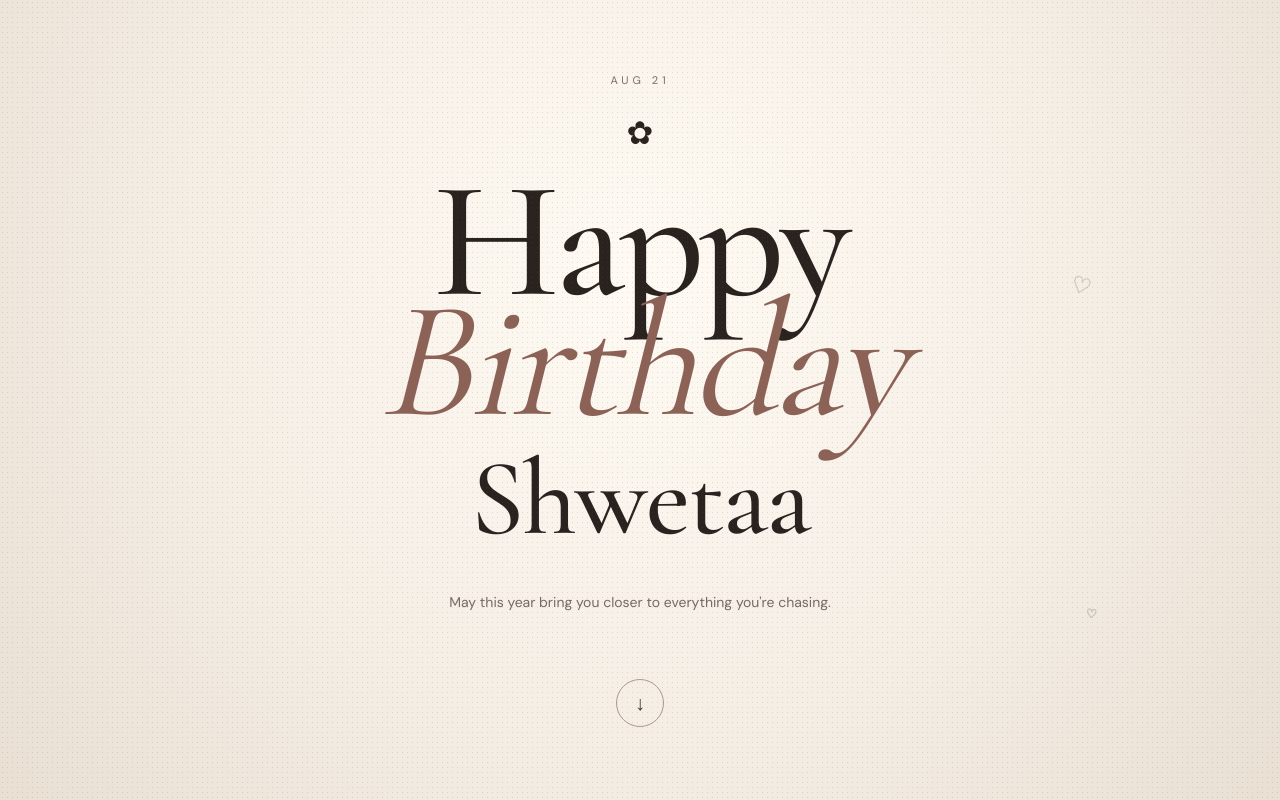
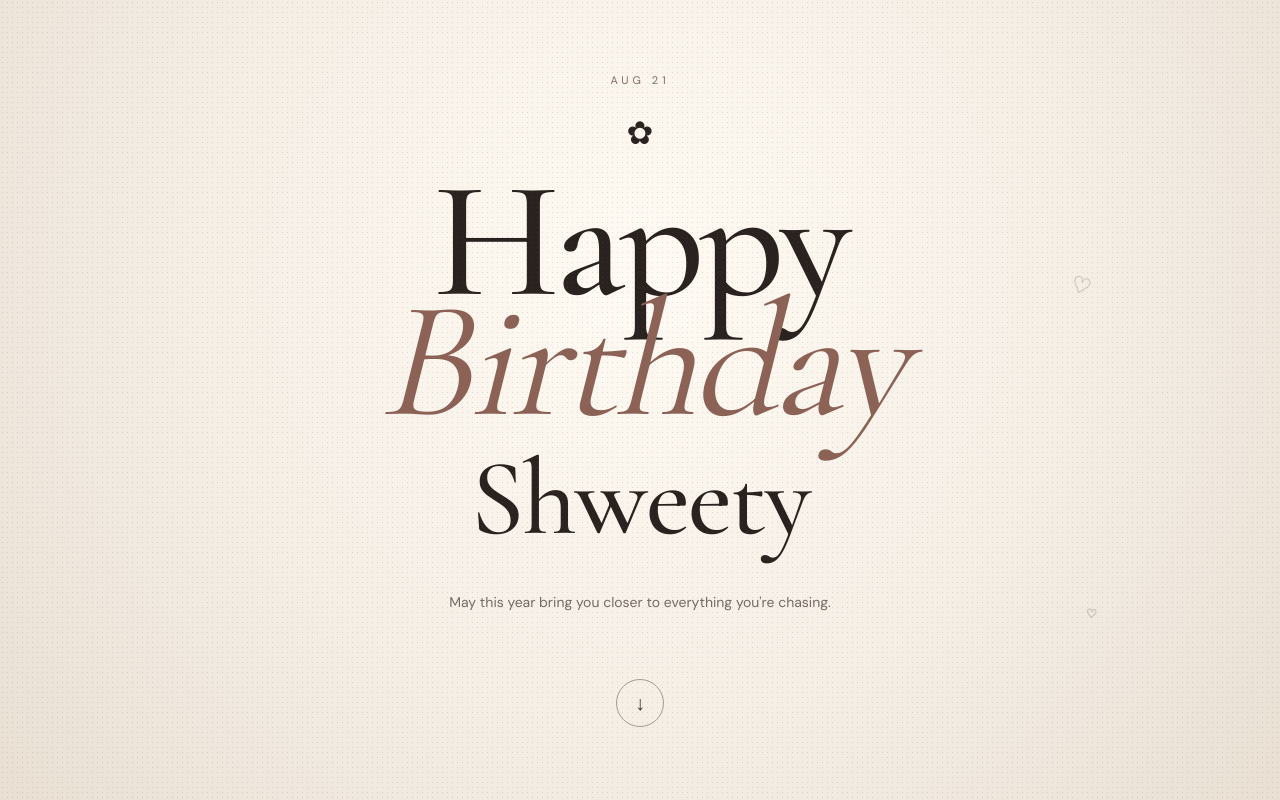
Before and after one commit to sanjeevkummrr/Birthdayyy, a plain HTML site: page index.html in a window 1280 px wide. Shown: the top 800 px of the page. Drawn offline with nearby package versions, Linux system fonts and the light colour scheme.

Commit message:
Change name from 'Shwetaa' to 'Shweety'

```diff
--- a/index.html
+++ b/index.html
@@ -37,7 +37,7 @@
       <h1>
         Happy<br>
         <em>Birthday</em><br>
-        <span>Shwetaa</span>
+        <span>Shweety</span>
       </h1>
 
       <p>
```
